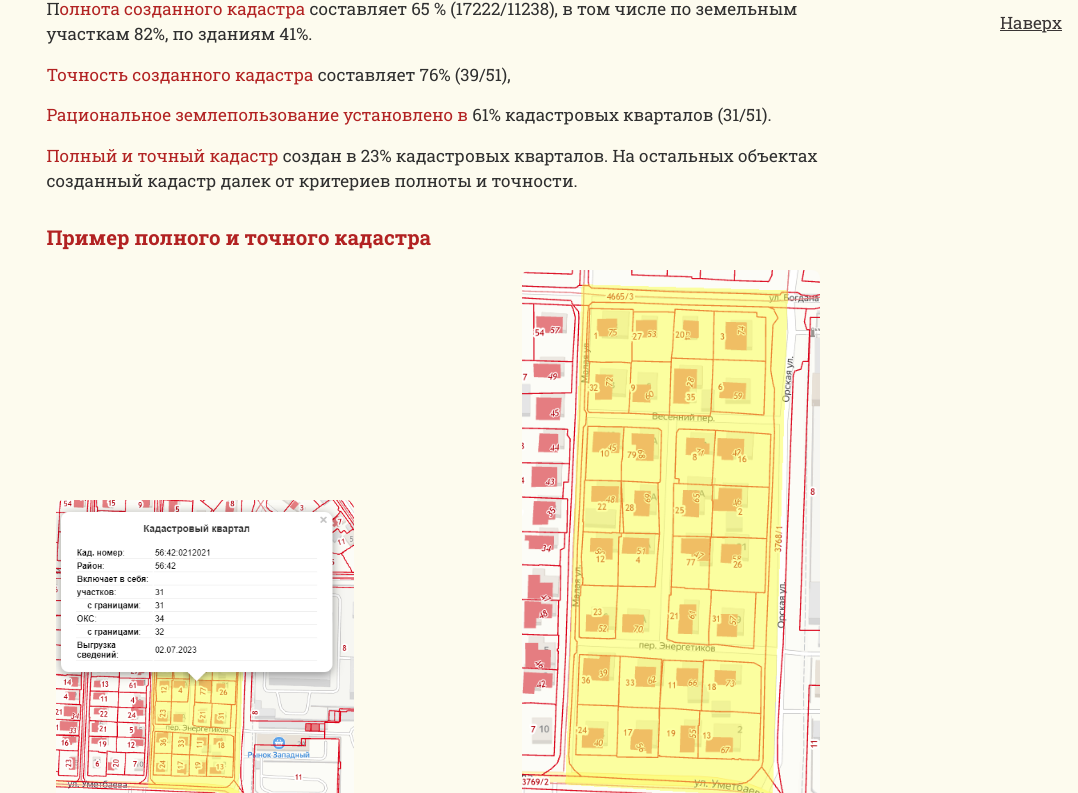
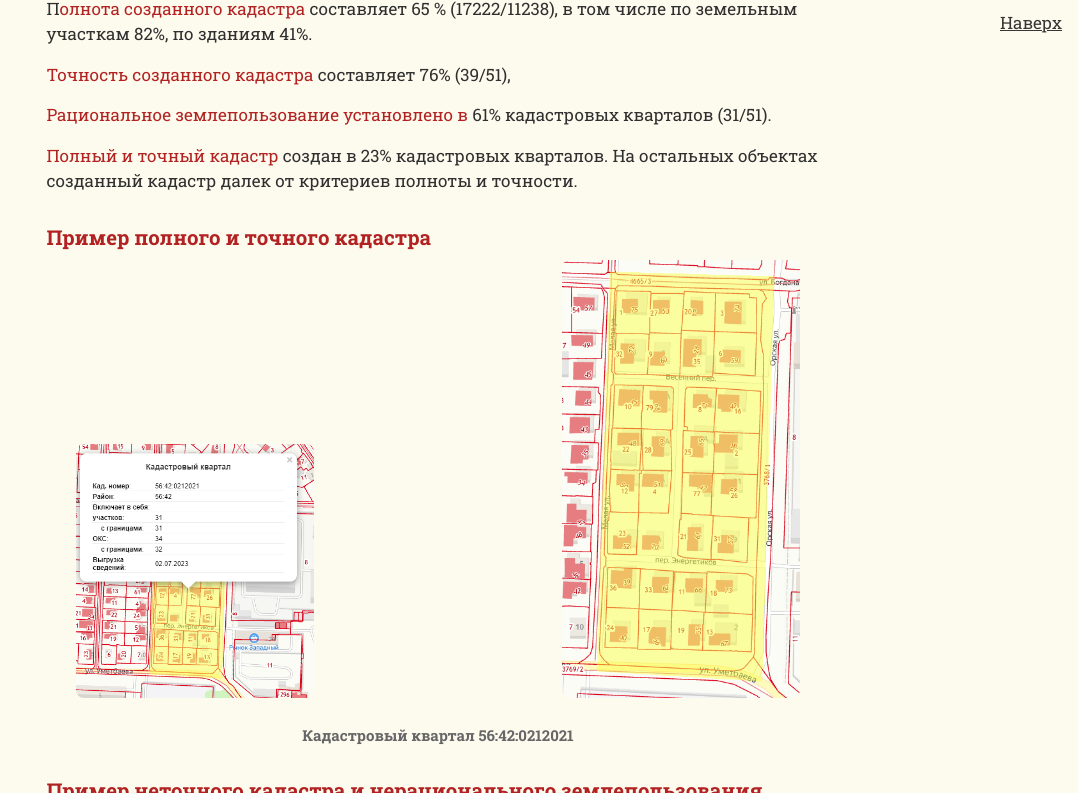
Before and after one commit to SergSi/land-use-art, a Jekyll site: the page built from _posts/2023-11-27-report-kkr.md, in a window 1280 px wide and 1400 px high, scrolled down 4011 px. Shown: the top 793 px of the window, without its empty margins (202-1280 px from the left). Built offline with Jekyll 4.4.1, drawn with Linux system fonts in a browser that asks for light colours; some web fonts are replaced; grey boxes are pictures that could not be loaded.

Commit message:
Update style.css

```diff
--- a/assets/css/style.css
+++ b/assets/css/style.css
@@ -656,7 +656,7 @@ font-size: 1.2rem;
 
 .flex-item {
   padding: 0;
-  margin: 10px;
+  margin: 0;
   font-weight: bold;
   font-size: clamp(1.4rem, 1.35rem + 0.25vw, 1.6rem);
   display: flex;
@@ -666,13 +666,13 @@ font-size: 1.2rem;
 }
 
 .flex-item img {
-  max-width: 100%; /* Ограничение ширины изображения */
+  max-width: 80%; /* Ограничение ширины изображения */
   height: auto; /* Сохранение пропорций */
   border-radius: 8px; /* Скругление углов */
 }
 
 .global-caption {
-  font-size: 1.5rem;
+  font-size: clamp(1.2rem, 0.986rem + 0.571vw, 1.5rem);
   color: #666;
   margin-bottom: 2rem;
 }
```
